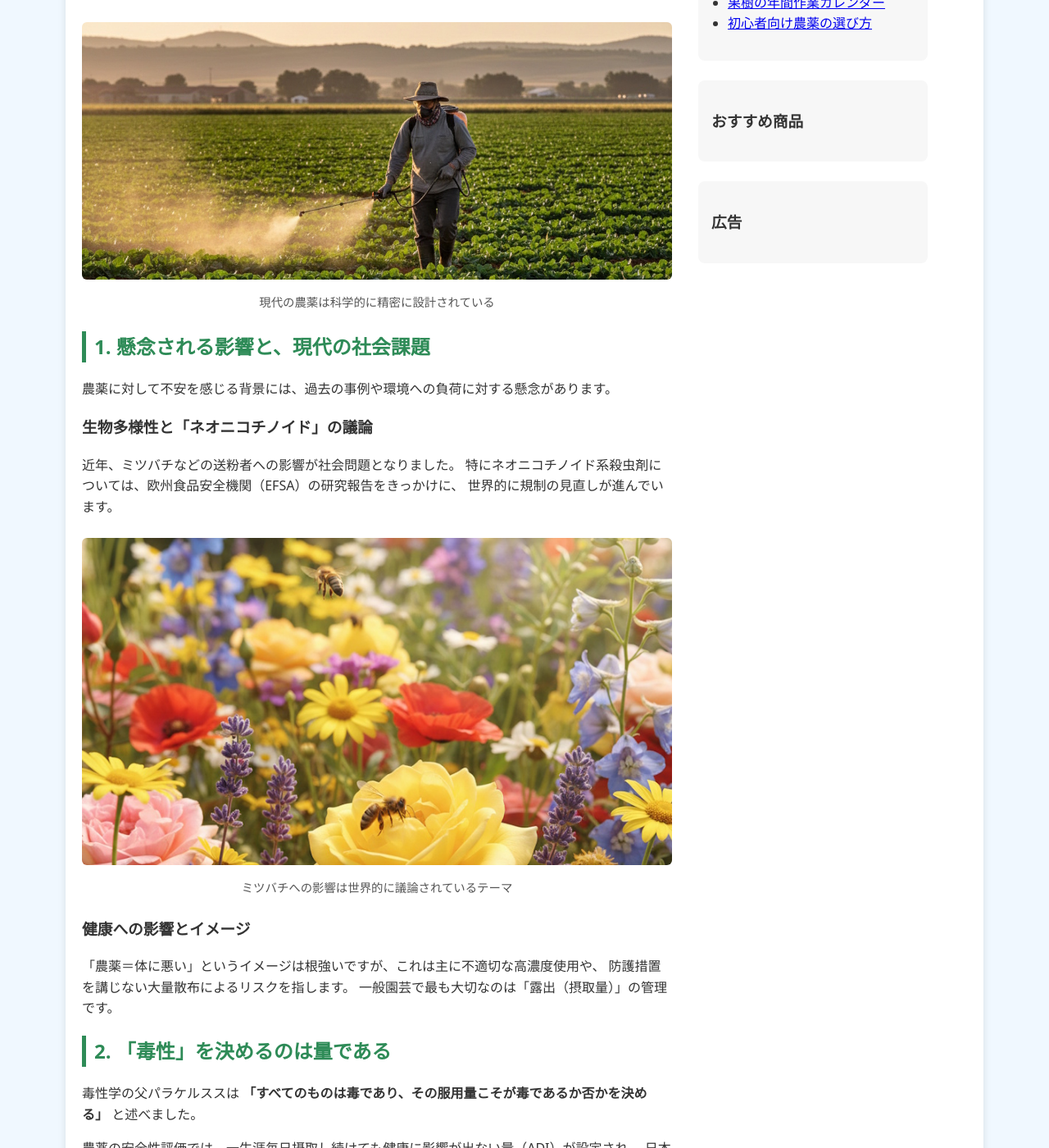
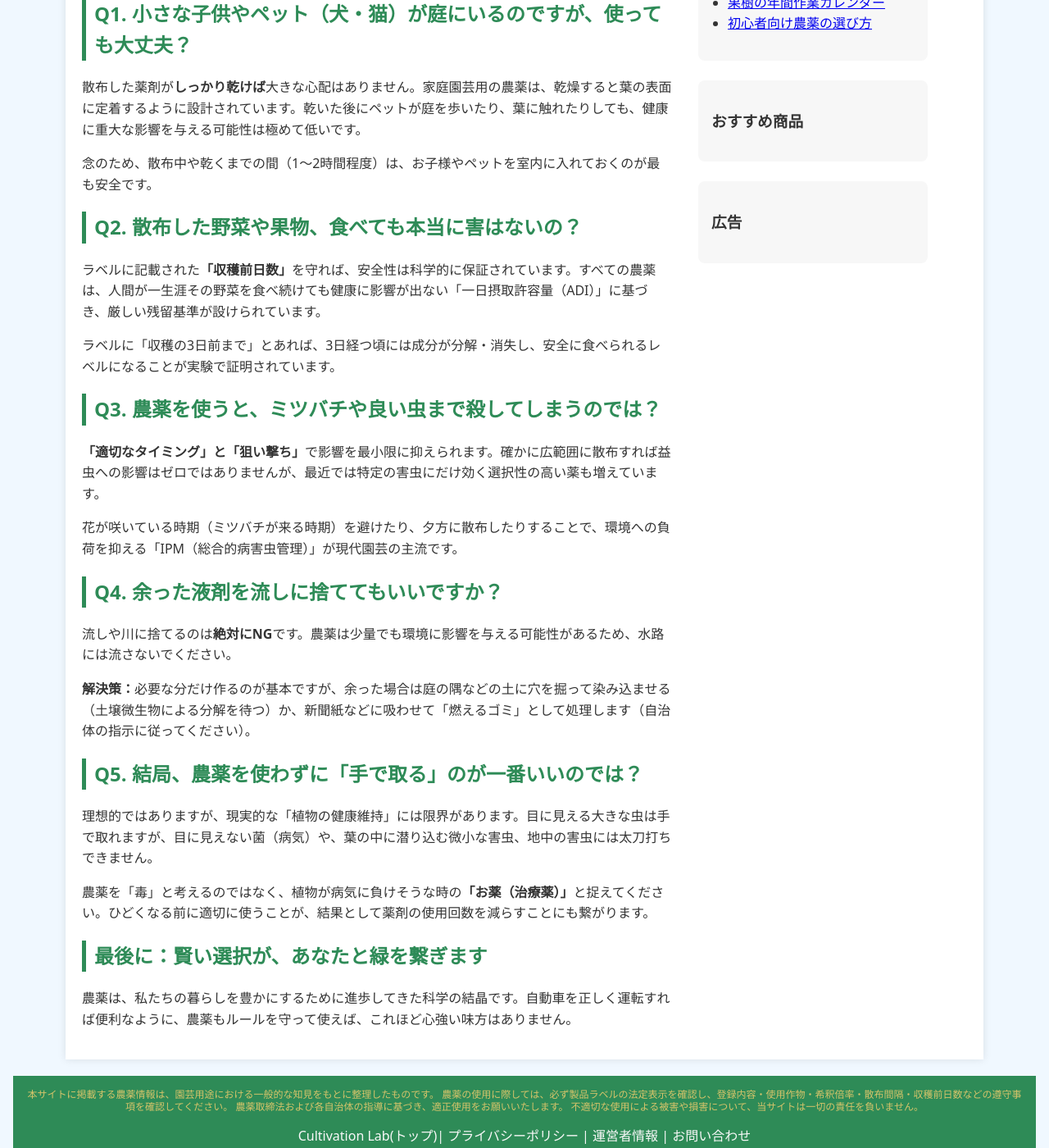
Before and after one commit to shiitake-garden/shiitake-garden.github.io, a Jekyll site: the page built from column_nouyaku_qa.html, in a window 1280 px wide and 1400 px high, scrolled down 295 px. Shown: the whole window at 82% size. Built offline with Jekyll 4.4.1, drawn with Linux system fonts in a browser that asks for light colours; some of the changed text lies outside the part shown.

Commit message:
Update column_nouyaku_qa.html

```diff
--- a/column_nouyaku_qa.html
+++ b/column_nouyaku_qa.html
@@ -12,110 +12,64 @@ title: 園芸データ検索
 <section class="article-layout">
 
   <article class="article-main">
-
-    <h1>「守る」ための知恵：農薬と向き合い、豊かな緑を育む科学的アプローチ</h1>
+<h1>【Q&A】農薬に関するよくある疑問と、知っておきたい真実</h1>
 
 <p class="lead">
-      大切に育てた植物が病害虫に侵されるのは園芸家にとってつらい瞬間です。
-      農薬はその頼もしい味方でありながら、不安もつきまとう存在。
-      本記事では、農薬の科学的な安全性と賢い付き合い方を整理します。
+  農薬を使う上で、多くの方が抱く不安や疑問に答えます。正しい知識を持つことで、より安心してガーデニングを楽しめるようになります。
 </p>
 
-    <figure>
-      <img src="images/nouyaku_main.jpg" alt="農薬散布のイメージ写真">
-      <figcaption>現代の農薬は科学的に精密に設計されている</figcaption>
-    </figure>
-
-    <h2>1. 懸念される影響と、現代の社会課題</h2>
-
+<h2>Q1. 小さな子供やペット（犬・猫）が庭にいるのですが、使っても大丈夫？</h2>
 <p>
-      農薬に対して不安を感じる背景には、過去の事例や環境への負荷に対する懸念があります。
+  散布した薬剤が<strong>しっかり乾けば</strong>大きな心配はありません。家庭園芸用の農薬は、乾燥すると葉の表面に定着するように設計されています。乾いた後にペットが庭を歩いたり、葉に触れたりしても、健康に重大な影響を与える可能性は極めて低いです。
+</p>
+<p>
+  念のため、散布中や乾くまでの間（1〜2時間程度）は、お子様やペットを室内に入れておくのが最も安全です。
 </p>
 
-    <h3>生物多様性と「ネオニコチノイド」の議論</h3>
+<h2>Q2. 散布した野菜や果物、食べても本当に害はないの？</h2>
 <p>
-      近年、ミツバチなどの送粉者への影響が社会問題となりました。
-      特にネオニコチノイド系殺虫剤については、欧州食品安全機関（EFSA）の研究報告をきっかけに、
-      世界的に規制の見直しが進んでいます。
+  ラベルに記載された<strong>「収穫前日数」</strong>を守れば、安全性は科学的に保証されています。すべての農薬は、人間が一生涯その野菜を食べ続けても健康に影響が出ない「一日摂取許容量（ADI）」に基づき、厳しい残留基準が設けられています。
+</p>
+<p>
+  ラベルに「収穫の3日前まで」とあれば、3日経つ頃には成分が分解・消失し、安全に食べられるレベルになることが実験で証明されています。
 </p>
 
-    <figure>
-      <img src="images/bee2.jpg" alt="ミツバチの写真">
-      <figcaption>ミツバチへの影響は世界的に議論されているテーマ</figcaption>
-    </figure>
-
-    <h3>健康への影響とイメージ</h3>
+<h2>Q3. 農薬を使うと、ミツバチや良い虫まで殺してしまうのでは？</h2>
 <p>
-      「農薬＝体に悪い」というイメージは根強いですが、これは主に不適切な高濃度使用や、
-      防護措置を講じない大量散布によるリスクを指します。
-      一般園芸で最も大切なのは「露出（摂取量）」の管理です。
+  <strong>「適切なタイミング」と「狙い撃ち」</strong>で影響を最小限に抑えられます。確かに広範囲に散布すれば益虫への影響はゼロではありませんが、最近では特定の害虫にだけ効く選択性の高い薬も増えています。
+</p>
+<p>
+  花が咲いている時期（ミツバチが来る時期）を避けたり、夕方に散布したりすることで、環境への負荷を抑える「IPM（総合的病害虫管理）」が現代園芸の主流です。
 </p>
 
-    <h2>2. 「毒性」を決めるのは量である</h2>
-
+<h2>Q4. 余った液剤を流しに捨ててもいいですか？</h2>
 <p>
-      毒性学の父パラケルススは
-      <strong>「すべてのものは毒であり、その服用量こそが毒であるか否かを決める」</strong>
-      と述べました。
+  流しや川に捨てるのは<strong>絶対にNG</strong>です。農薬は少量でも環境に影響を与える可能性があるため、水路には流さないでください。
+</p>
+<p>
+  <strong>解決策：</strong>必要な分だけ作るのが基本ですが、余った場合は庭の隅などの土に穴を掘って染み込ませる（土壌微生物による分解を待つ）か、新聞紙などに吸わせて「燃えるゴミ」として処理します（自治体の指示に従ってください）。
 </p>
 
+<h2>Q5. 結局、農薬を使わずに「手で取る」のが一番いいのでは？</h2>
 <p>
-      農薬の安全性評価では、一生涯毎日摂取し続けても健康に影響が出ない量（ADI）が設定され、
-      日本の農薬登録制度ではさらに厳しい基準で残留基準が定められています。
+  理想的ではありますが、現実的な「植物の健康維持」には限界があります。目に見える大きな虫は手で取れますが、目に見えない菌（病気）や、葉の中に潜り込む微小な害虫、地中の害虫には太刀打ちできません。
+</p>
+<p>
+  農薬を「毒」と考えるのではなく、植物が病気に負けそうな時の<strong>「お薬（治療薬）」</strong>と捉えてください。ひどくなる前に適切に使うことが、結果として薬剤の使用回数を減らすことにも繋がります。
 </p>
 
-    <h3>豆知識：LD50とは？</h3>
+<h2>最後に：賢い選択が、あなたと緑を繋ぎます</h2>
 <p>
-      LD50（50%致死量）は、投与した動物の半数が死亡する量を示す指標です。
-      現代の家庭園芸用農薬の多くは、カフェインや食塩と同等、あるいはそれ以上に安全なレベルに調整されています。
+  農薬は、私たちの暮らしを豊かにするために進歩してきた科学の結晶です。自動車を正しく運転すれば便利なように、農薬もルールを守って使えば、これほど心強い味方はありません。
 </p>
 
-    <figure>
-      <img src="images/ld50_chart.jpg" alt="LD50の比較図">
-      <figcaption>LD50は毒性を比較するための科学的指標</figcaption>
-    </figure>
-
-    <h2>3. 農薬を利用する圧倒的なメリット</h2>
-
-    <h3>病害虫のパンデミックを防ぐ</h3>
-    <p>
-      うどんこ病や黒星病などを放置すると、庭全体の植物が全滅するリスクがあります。
-      適切な薬剤使用は、最小限の介入で被害を食い止める「植物の治療」です。
-    </p>
-
-    <h3>外来種の侵入防止と生態系保護</h3>
-    <p>
-      ヒアリやクビアカツヤカミキリなどの外来種の駆除には農薬が不可欠です。
-      放置することこそが、日本の自然環境を破壊する大きな要因となります。
-    </p>
-
-    <h3>管理コストの削減</h3>
-    <p>
-      雑草管理や害虫駆除をすべて手作業で行うのは大きな負担です。
-      効率的な薬剤利用は、園芸を長く楽しむための助けになります。
-    </p>
-
-    <h2>4. 「賢い選択」が未来の庭を作る</h2>
-
-    <p>
-      現代の農薬は、特定の害虫にだけ効くものや、散布後に速やかに分解されるものなど、
-      技術の進歩によって高度に進化しています。
-    </p>
-
-    <p>
-      大切なのは、<strong>「いつ」「何を」「どれだけ」</strong>使うかというルールを守ること。
-      これは、薬局で風邪薬を買って飲むのと同じ、科学的なセルフケアです。
-    </p>
-
-    <p>
-      自分の庭をどんな場所にしたいか。その理想を叶えるために、
-      最新の科学に裏打ちされた製品を賢く選んでみませんか？
-    </p>
+<div class="affiliate-box">
+  <!-- 季節に合わせた楽天アフィリエイトリンクをここに挿入 -->
+</div>
 
   </article>
 
   <aside class="article-sidebar">
-
     <div class="sidebar-block">
       <h3>おすすめ記事</h3>
       <ul>
@@ -136,7 +90,6 @@ title: 園芸データ検索
     </div>
 
   </aside>
-
 </section>
 
 </body>
```
Lines whose indentation alone changed are shown as unchanged.
